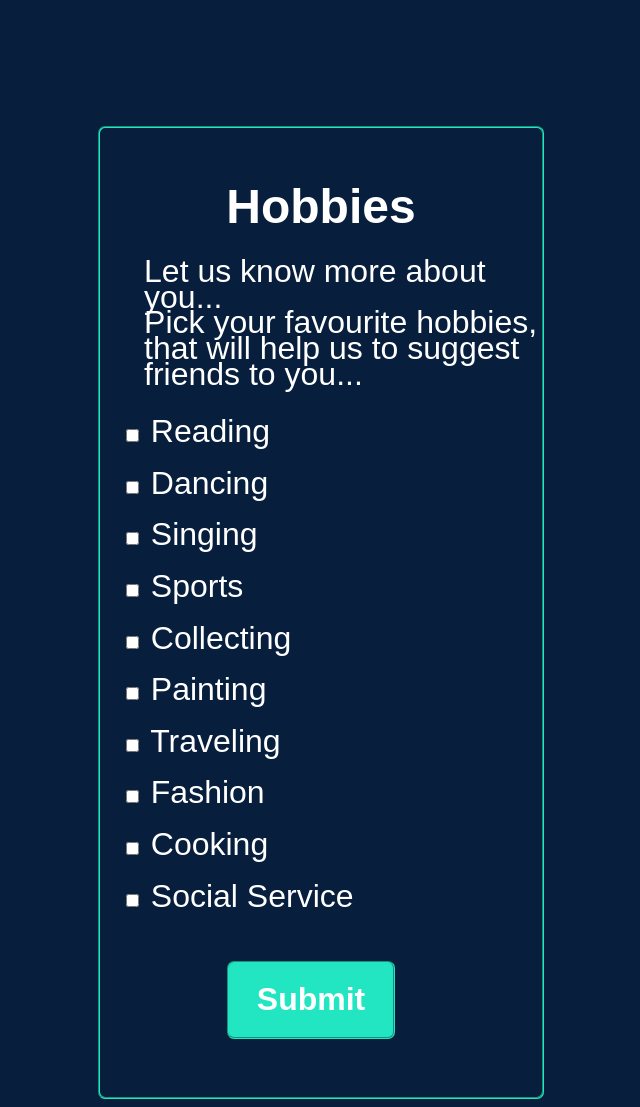
After one commit to varshakancham/discoverandconnect, a PHP site: page /hobbies.php in a window 1280 px wide. The commit adds this page. Shown: the whole page, without its empty margins (319-959 px from the left). Run offline with PHP 8.4, Linux system fonts and the light colour scheme.

Commit message:
Adding hobbies.php

```diff
--- a/css/register_style.css
+++ b/css/register_style.css
@@ -79,3 +79,7 @@ input[type=submit]{
 .end a{
 	color:#278ea5;
 }
+
+#h_intro{
+	padding-left: 10%;
+}
--- /dev/null
+++ b/hobbies.php
@@ -0,0 +1,48 @@
+<?php
+require "config.php";
+require "errors.php";
+if(isset($_POST['h_btn'])){
+    $hobbies=$_POST['hobbies'];
+    $hobbies=implode(",", $hobbies);
+    $h_emailId=$_SESSION['emailId'];
+    $query=mysqli_query($conn, "UPDATE users SET hobbies = '$hobbies' WHERE email='$h_emailId'");
+    header("Location: login.php");
+    exit();}
+?>
+
+<html>
+<head>
+	<title>Hobbies</title>
+	<link rel="stylesheet" href="css/register_style.css">
+</head>
+<body>
+<div class="form_bg">
+<br><h2>Hobbies</h2>
+<p id= "h_intro">Let us know more about you...<br>Pick your favourite hobbies, that will help us to suggest friends to you...</p>
+<form action="hobbies.php" method="post">
+	<input type="checkbox" id="reading" name="hobbies[]" value="reading">
+    <label for="reading"> Reading</label><br><br>
+    <input type="checkbox" id="dancing" name="hobbies[]" value="dancing">
+    <label for="reading"> Dancing</label><br><br>
+    <input type="checkbox" id="singing" name="hobbies[]" value="singing">
+    <label for="reading"> Singing</label><br><br>
+    <input type="checkbox" id="sports" name="hobbies[]" value="sports">
+    <label for="reading"> Sports</label><br><br>
+    <input type="checkbox" id="collecting" name="hobbies[]" value="collecting">
+    <label for="reading"> Collecting</label><br><br>
+    <input type="checkbox" id="painting" name="hobbies[]" value="painting">
+    <label for="reading"> Painting</label><br><br>
+    <input type="checkbox" id="traveling" name="hobbies[]" value="traveling">
+    <label for="reading"> Traveling</label><br><br>
+    <input type="checkbox" id="fashion" name="hobbies[]" value="fashion">
+    <label for="reading"> Fashion</label><br><br>
+    <input type="checkbox" id="cooking" name="hobbies[]" value="cooking">
+    <label for="reading"> Cooking</label><br><br>
+    <input type="checkbox" id="social_service" name="hobbies[]" value="social_service">
+    <label for="reading"> Social Service</label><br><br><br>
+    <input type="submit" id="h_btn" name="h_btn" value="Submit"><br><br>
+
+</form>
+</div>
+</body>
+</html>
```
Also changed, not shown: register.php (+20 -13 lines).
